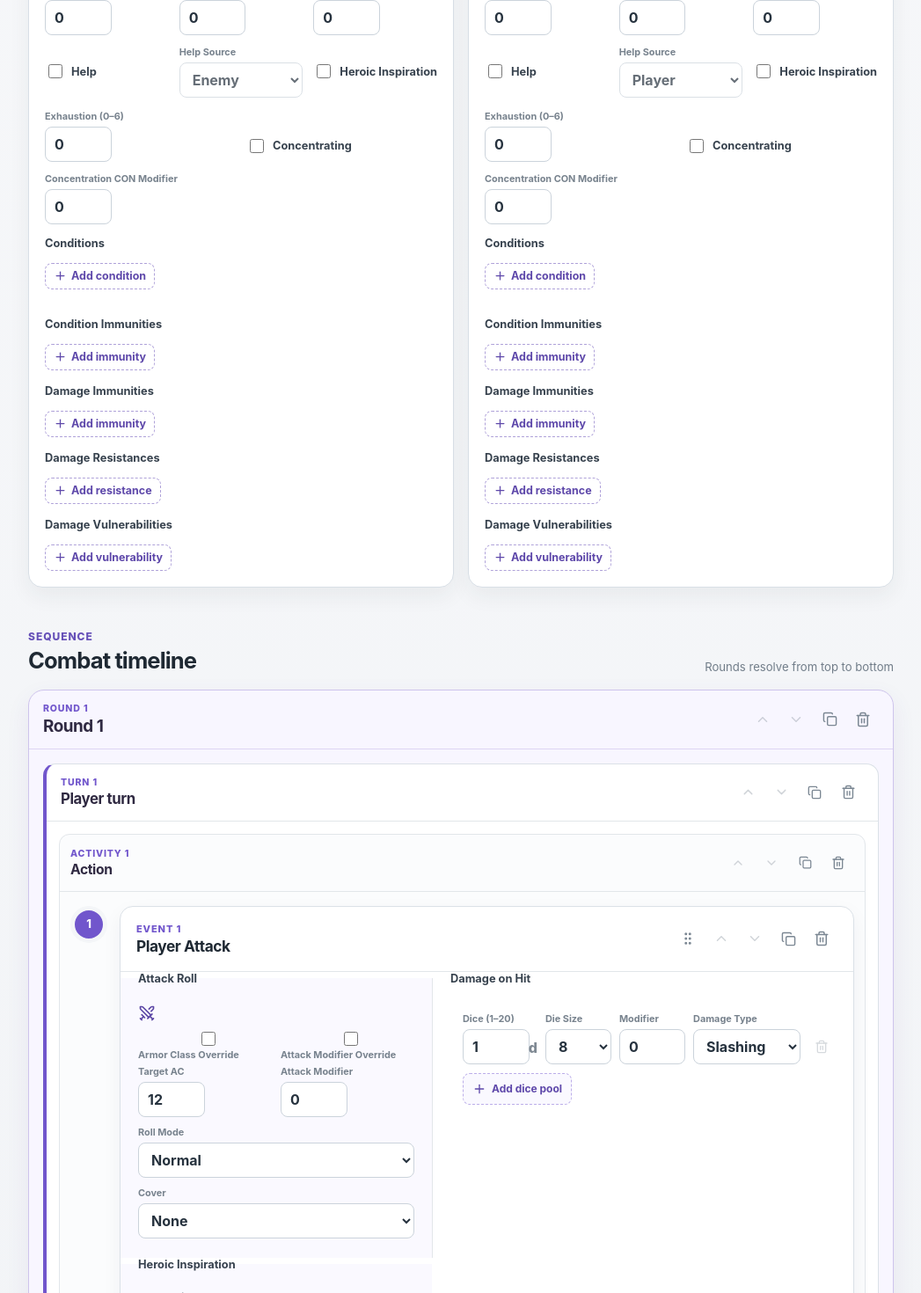
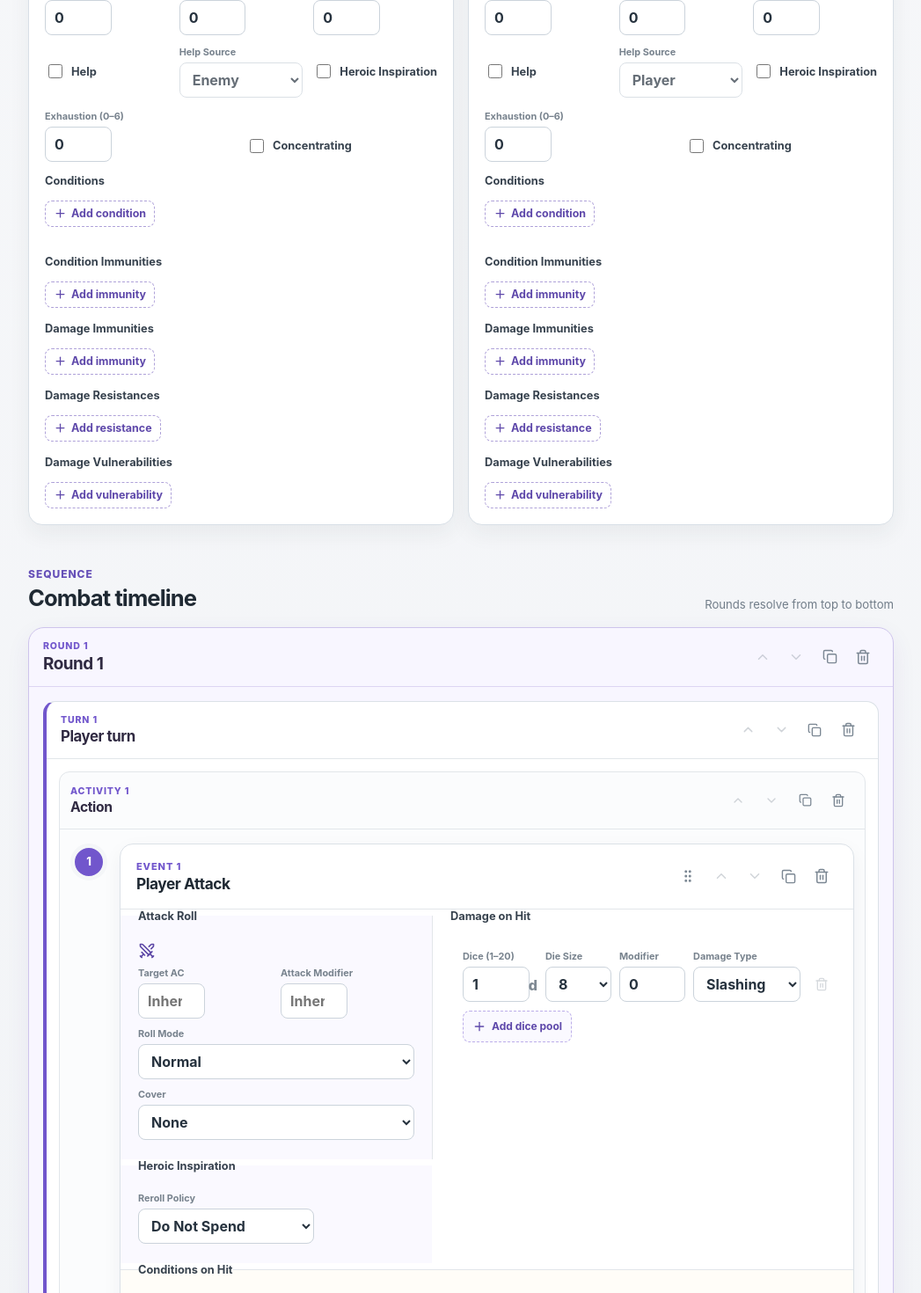
Before and after one commit to mbarkley/crunch-lab, a React (Vite) app: page / in a window 1280 px wide. Shown: the part 709-2179 px from the top of the page at 88% size, without its empty margins (116-1163 px from the left). Built offline with nearby package versions, Linux system fonts and the light colour scheme.

Commit message:
Fix labels of saves and redundnat concentration save input

```diff
--- a/src/App.tsx
+++ b/src/App.tsx
@@ -176,7 +176,6 @@ interface StateDraft {
   readonly conditionImmunities: readonly PersistentConditionType[]
   readonly exhaustion: string
   readonly concentration: boolean
-  readonly concentrationModifier: string
 }
 
 type EventType = EventDraft['type']
@@ -209,8 +208,6 @@ interface BaseEventDraft extends DamageDraft, InspirationDraft {
 
 interface AttackDraft extends BaseEventDraft {
   readonly type: 'player-attack' | 'enemy-attack'
-  readonly overrideArmorClass: boolean
-  readonly overrideAttackModifier: boolean
   readonly armorClass: string
   readonly attackModifier: string
   readonly rollMode: AttackRollMode
@@ -363,8 +360,6 @@ interface ActivityPath {
 }
 type EventField =
   | 'armorClass'
-  | 'overrideArmorClass'
-  | 'overrideAttackModifier'
   | 'attackModifier'
   | 'saveDc'
   | 'overrideSaveDc'
@@ -511,10 +506,8 @@ function createEvent(type: EventType, id: string): EventDraft {
     return {
       id,
       type,
-      overrideArmorClass: false,
-      overrideAttackModifier: false,
-      armorClass: '12',
-      attackModifier: '0',
+      armorClass: '',
+      attackModifier: '',
       rollMode: 'normal',
       cover: 'none',
       hitConditions: [],
@@ -813,13 +806,10 @@ function evaluateEvent(draft: EventDraft): EventEvaluation {
   if (isAttackDraft(draft)) {
     const armorClass = parseInteger(draft.armorClass)
     const attackModifier = parseInteger(draft.attackModifier)
-    if (
-      draft.overrideArmorClass &&
-      (armorClass === undefined || armorClass < 1)
-    ) {
+    if (armorClass !== undefined && armorClass < 1) {
       errors.armorClass = 'Enter a whole number of at least 1.'
     }
-    if (draft.overrideAttackModifier && attackModifier === undefined) {
+    if (draft.attackModifier !== '' && attackModifier === undefined) {
       errors.attackModifier = 'Enter a whole number.'
     }
     const heroicInspiration = inspirationPolicyFor(draft, errors)
@@ -828,10 +818,8 @@ function evaluateEvent(draft: EventDraft): EventEvaluation {
     const config: EventConfig = {
       id: draft.id,
       type: draft.type,
-      ...(draft.overrideArmorClass ? { armorClass: armorClass! } : {}),
-      ...(draft.overrideAttackModifier
-        ? { attackModifier: attackModifier! }
-        : {}),
+      ...(armorClass !== undefined ? { armorClass } : {}),
+      ...(attackModifier !== undefined ? { attackModifier } : {}),
       rollMode: draft.rollMode,
       cover: draft.cover,
       hitConditions: draft.hitConditions,
@@ -1257,17 +1245,6 @@ function AttackRollFields({ event, errors, update }: FieldProps) {
       <Swords aria-hidden="true" size={20} />
       <div className="roll-fields">
         <div className="field">
-          <label className="checkbox-field">
-            <input
-              id={`${event.id}-override-armor-class`}
-              type="checkbox"
-              checked={event.overrideArmorClass}
-              onChange={(change) =>
-                update('overrideArmorClass', change.target.checked)
-              }
-            />
-            Armor Class Override
-          </label>
           <label htmlFor={`${event.id}-armor-class`}>Target AC</label>
           <input
             id={`${event.id}-armor-class`}
@@ -1275,16 +1252,13 @@ function AttackRollFields({ event, errors, update }: FieldProps) {
             inputMode="numeric"
             min="1"
             step="1"
-            disabled={!event.overrideArmorClass}
             value={event.armorClass}
+            placeholder="Inherited AC"
             aria-invalid={Boolean(errors.armorClass)}
             aria-describedby={
               errors.armorClass ? `${event.id}-armor-class-error` : undefined
             }
-            onChange={(change) => {
-              update('overrideArmorClass', true)
-              update('armorClass', change.target.value)
-            }}
+            onChange={(change) => update('armorClass', change.target.value)}
           />
           {errors.armorClass && (
             <span className="field-error" id={`${event.id}-armor-class-error`}>
@@ -1293,35 +1267,21 @@ function AttackRollFields({ event, errors, update }: FieldProps) {
           )}
         </div>
         <div className="field">
-          <label className="checkbox-field">
-            <input
-              id={`${event.id}-override-attack-modifier`}
-              type="checkbox"
-              checked={event.overrideAttackModifier}
-              onChange={(change) =>
-                update('overrideAttackModifier', change.target.checked)
-              }
-            />
-            Attack Modifier Override
-          </label>
           <label htmlFor={`${event.id}-attack-modifier`}>Attack Modifier</label>
           <input
             id={`${event.id}-attack-modifier`}
             type="number"
             inputMode="numeric"
             step="1"
-            disabled={!event.overrideAttackModifier}
             value={event.attackModifier}
+            placeholder="Inherited modifier"
             aria-invalid={Boolean(errors.attackModifier)}
             aria-describedby={
               errors.attackModifier
                 ? `${event.id}-attack-modifier-error`
                 : undefined
             }
-            onChange={(change) => {
-              update('overrideAttackModifier', true)
-              update('attackModifier', change.target.value)
-            }}
+            onChange={(change) => update('attackModifier', change.target.value)}
           />
           {errors.attackModifier && (
             <span
@@ -2020,7 +1980,6 @@ interface StateErrors {
   attackModifier?: string
   saveDc?: string
   exhaustion?: string
-  concentrationModifier?: string
 }
 
 function createStateDraft(combatant: Combatant): StateDraft {
@@ -2049,9 +2008,6 @@ function createStateDraft(combatant: Combatant): StateDraft {
     conditionImmunities: [...state.conditionImmunities],
     exhaustion: String(state.exhaustion),
     concentration: state.concentration !== null,
-    concentrationModifier: String(
-      state.concentration?.constitutionModifier ?? 0,
-    ),
   }
 }
 
@@ -2081,10 +2037,6 @@ function stateConfigForDraft(draft: StateDraft): {
   if (exhaustion === undefined || exhaustion < 0 || exhaustion > 6) {
     errors.exhaustion = 'Choose an exhaustion level from 0 through 6.'
   }
-  const concentrationModifier = parseInteger(draft.concentrationModifier)
-  if (draft.concentration && concentrationModifier === undefined) {
-    errors.concentrationModifier = 'Enter a whole number.'
-  }
   if (Object.keys(errors).length > 0) return { errors }
   return {
     errors,
@@ -2106,7 +2058,7 @@ function stateConfigForDraft(draft: StateDraft): {
       conditionImmunities: draft.conditionImmunities,
       exhaustion: exhaustion as 0 | 1 | 2 | 3 | 4 | 5 | 6,
       concentration: draft.concentration
-        ? { constitutionModifier: concentrationModifier! }
+        ? { constitutionModifier: saveModifiers.constitution! }
         : null,
     },
   }
@@ -2609,25 +2561,6 @@ function CombatantStatePanel({
           />
           Concentrating
         </label>
-        <div className="field">
-          <label htmlFor={`${stateId}-concentration-modifier`}>
-            Concentration CON Modifier
-          </label>
-          <input
-            id={`${stateId}-concentration-modifier`}
-            type="number"
-            step="1"
-            disabled={!state.concentration}
-            value={state.concentrationModifier}
-            aria-invalid={Boolean(errors.concentrationModifier)}
-            onChange={(event) =>
-              onChange({ concentrationModifier: event.target.value })
-            }
-          />
-          {errors.concentrationModifier && (
-            <span className="field-error">{errors.concentrationModifier}</span>
-          )}
-        </div>
       </div>
       <div className="state-picker-grid">
         <ConditionPicker
```
Also changed, not shown: design/ui-style-guide.md (+8 -7 lines), 1 other file (tests, documents, lock files or other folders).
